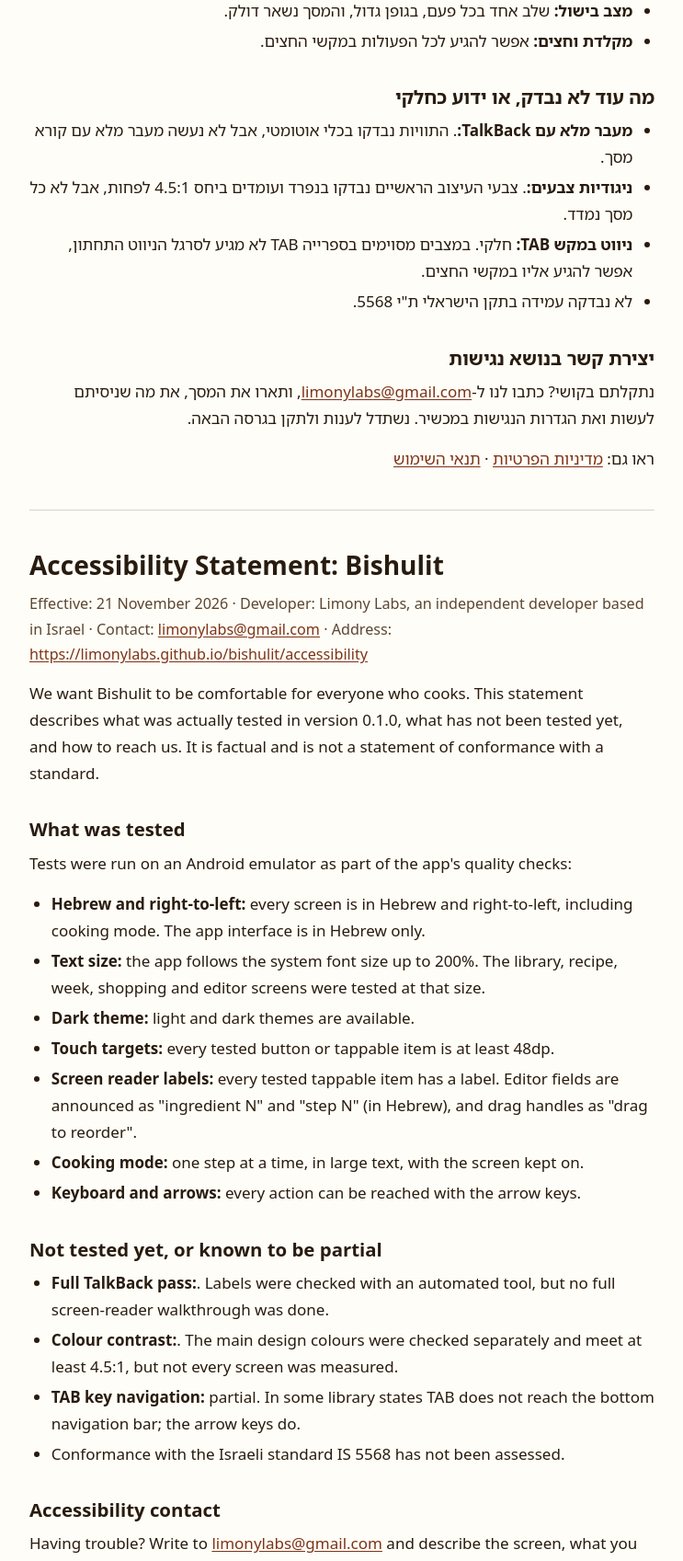
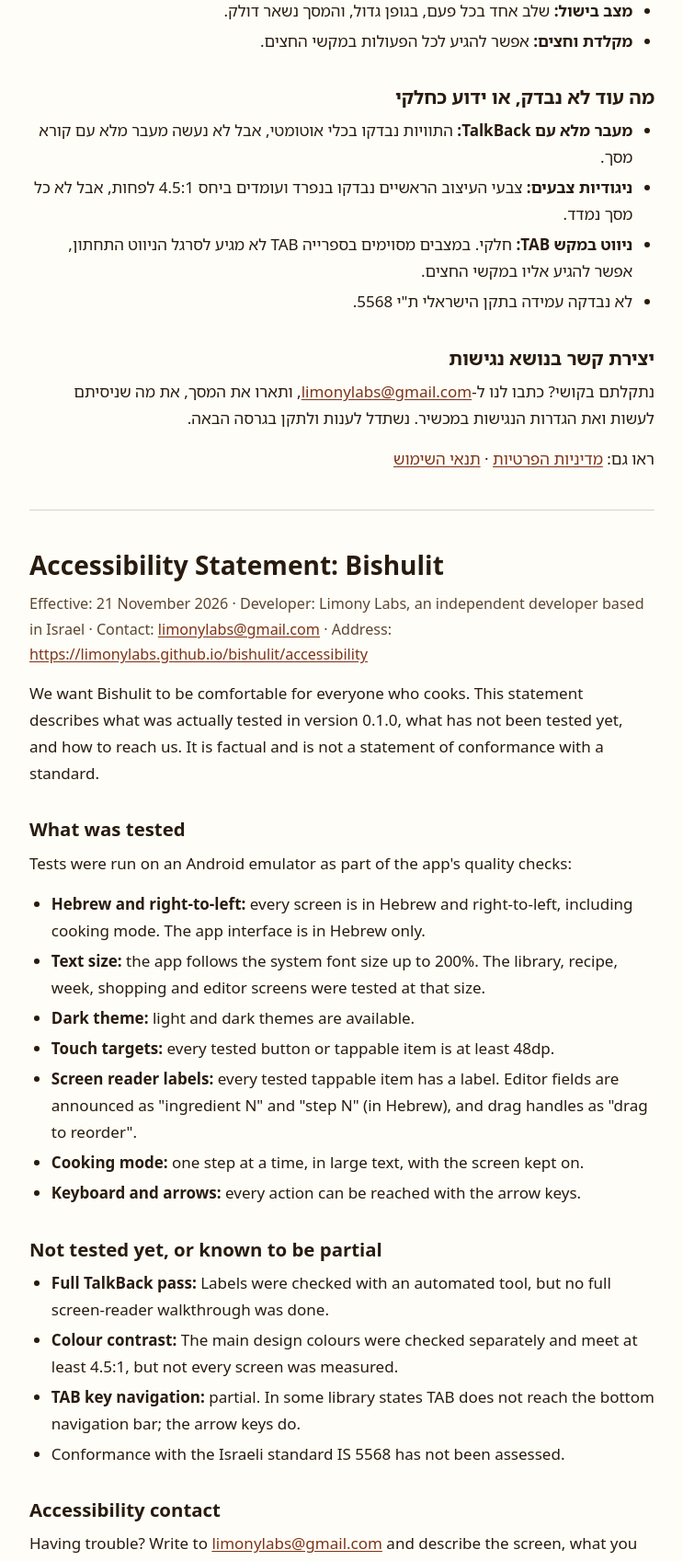
Before and after one commit to limonylabs/limonylabs.github.io, a plain HTML site: page bishulit/accessibility/index.html in a window 1280 px wide. Shown: the part 600-2297 px from the top of the page at 92% size, without its empty margins (268-1011 px from the left). Drawn offline with Linux system fonts and the light colour scheme.

Commit message:
Bishulit accessibility: fix stray punctuation
Co-Authored-By: Claude Opus 5.5 <noreply@anthropic.com>

```diff
--- a/bishulit/accessibility/index.html
+++ b/bishulit/accessibility/index.html
@@ -53,8 +53,8 @@ footer a[aria-current=page]{color:var(--text);text-decoration:none;font-weight:6
 </ul>
 <h2>מה עוד לא נבדק, או ידוע כחלקי</h2>
 <ul>
-<li><strong>מעבר מלא עם TalkBack:</strong>. התוויות נבדקו בכלי אוטומטי, אבל לא נעשה מעבר מלא עם קורא מסך.</li>
-<li><strong>ניגודיות צבעים:</strong>. צבעי העיצוב הראשיים נבדקו בנפרד ועומדים ביחס 4.5:1 לפחות, אבל לא כל מסך נמדד.</li>
+<li><strong>מעבר מלא עם TalkBack:</strong> התוויות נבדקו בכלי אוטומטי, אבל לא נעשה מעבר מלא עם קורא מסך.</li>
+<li><strong>ניגודיות צבעים:</strong> צבעי העיצוב הראשיים נבדקו בנפרד ועומדים ביחס 4.5:1 לפחות, אבל לא כל מסך נמדד.</li>
 <li><strong>ניווט במקש TAB:</strong> חלקי. במצבים מסוימים בספרייה TAB לא מגיע לסרגל הניווט התחתון, אפשר להגיע אליו במקשי החצים.</li>
 <li>לא נבדקה עמידה בתקן הישראלי ת&quot;י 5568.</li>
 </ul>
@@ -79,8 +79,8 @@ footer a[aria-current=page]{color:var(--text);text-decoration:none;font-weight:6
 </ul>
 <h2>Not tested yet, or known to be partial</h2>
 <ul>
-<li><strong>Full TalkBack pass:</strong>. Labels were checked with an automated tool, but no full screen-reader walkthrough was done.</li>
-<li><strong>Colour contrast:</strong>. The main design colours were checked separately and meet at least 4.5:1, but not every screen was measured.</li>
+<li><strong>Full TalkBack pass:</strong> Labels were checked with an automated tool, but no full screen-reader walkthrough was done.</li>
+<li><strong>Colour contrast:</strong> The main design colours were checked separately and meet at least 4.5:1, but not every screen was measured.</li>
 <li><strong>TAB key navigation:</strong> partial. In some library states TAB does not reach the bottom navigation bar; the arrow keys do.</li>
 <li>Conformance with the Israeli standard IS 5568 has not been assessed.</li>
 </ul>
```
Also changed, not shown: bishulit/accessibility/en/index.html (+2 -2 lines), bishulit/accessibility/he/index.html (+2 -2 lines).
